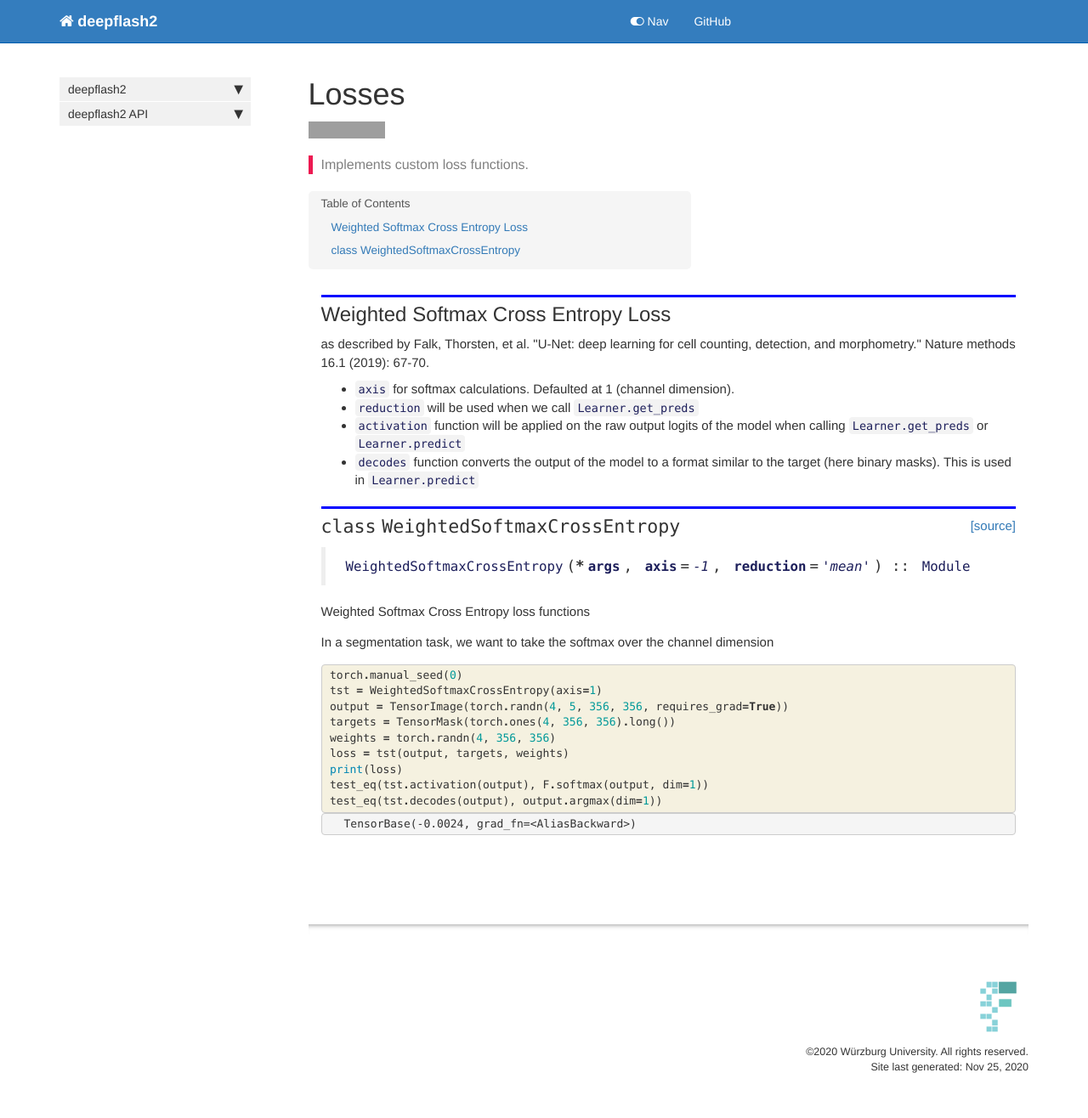
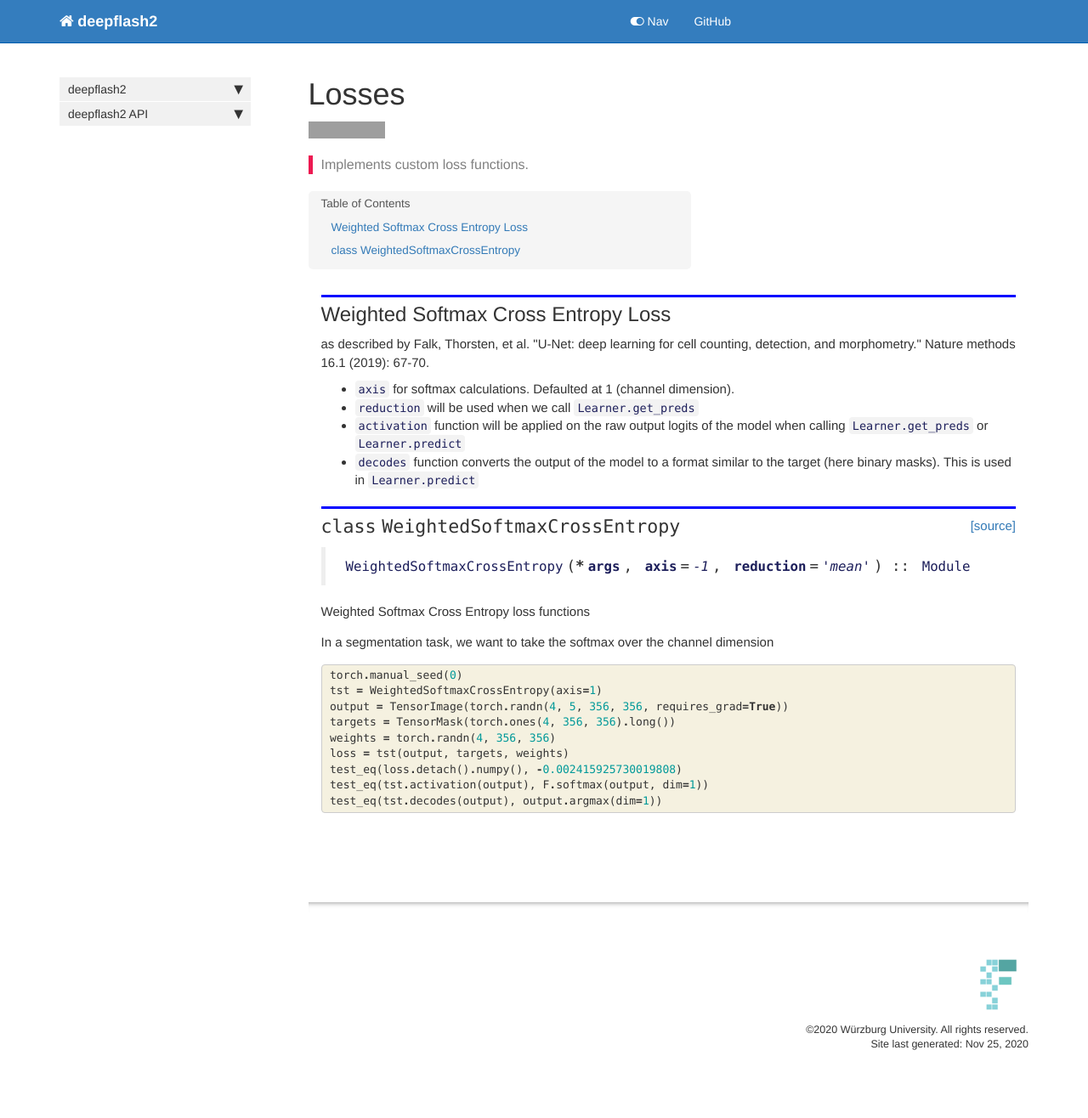
Before and after one commit to matjesg/deepflash2, a Jekyll site: the page built from docs/losses.html, in a window 1280 px wide. Shown: the whole page at 85% size. Built offline with Jekyll 4.4.1, drawn with Linux system fonts in a browser that asks for light colours; nearby versions of some CDN libraries; comment, search, counter and statistics services are not loaded; after the commit the page ends 1289 px from its top, so only the background shows below that; grey boxes are pictures that could not be loaded.

Commit message:
adding test

```diff
--- a/docs/losses.html
+++ b/docs/losses.html
@@ -101,7 +101,7 @@ nb_path: "nbs/05_losses.ipynb"
 <span class="n">targets</span> <span class="o">=</span> <span class="n">TensorMask</span><span class="p">(</span><span class="n">torch</span><span class="o">.</span><span class="n">ones</span><span class="p">(</span><span class="mi">4</span><span class="p">,</span> <span class="mi">356</span><span class="p">,</span> <span class="mi">356</span><span class="p">)</span><span class="o">.</span><span class="n">long</span><span class="p">())</span>
 <span class="n">weights</span> <span class="o">=</span> <span class="n">torch</span><span class="o">.</span><span class="n">randn</span><span class="p">(</span><span class="mi">4</span><span class="p">,</span> <span class="mi">356</span><span class="p">,</span> <span class="mi">356</span><span class="p">)</span>
 <span class="n">loss</span> <span class="o">=</span> <span class="n">tst</span><span class="p">(</span><span class="n">output</span><span class="p">,</span> <span class="n">targets</span><span class="p">,</span> <span class="n">weights</span><span class="p">)</span>
-<span class="nb">print</span><span class="p">(</span><span class="n">loss</span><span class="p">)</span>
+<span class="n">test_eq</span><span class="p">(</span><span class="n">loss</span><span class="o">.</span><span class="n">detach</span><span class="p">()</span><span class="o">.</span><span class="n">numpy</span><span class="p">(),</span> <span class="o">-</span><span class="mf">0.002415925730019808</span><span class="p">)</span>
 <span class="n">test_eq</span><span class="p">(</span><span class="n">tst</span><span class="o">.</span><span class="n">activation</span><span class="p">(</span><span class="n">output</span><span class="p">),</span> <span class="n">F</span><span class="o">.</span><span class="n">softmax</span><span class="p">(</span><span class="n">output</span><span class="p">,</span> <span class="n">dim</span><span class="o">=</span><span class="mi">1</span><span class="p">))</span>
 <span class="n">test_eq</span><span class="p">(</span><span class="n">tst</span><span class="o">.</span><span class="n">decodes</span><span class="p">(</span><span class="n">output</span><span class="p">),</span> <span class="n">output</span><span class="o">.</span><span class="n">argmax</span><span class="p">(</span><span class="n">dim</span><span class="o">=</span><span class="mi">1</span><span class="p">))</span>
 </pre></div>
@@ -110,20 +110,6 @@ nb_path: "nbs/05_losses.ipynb"
 </div>
 </div>
 
-<div class="output_wrapper">
-<div class="output">
-
-<div class="output_area">
-
-<div class="output_subarea output_stream output_stdout output_text">
-<pre>TensorBase(-0.0024, grad_fn=&lt;AliasBackward&gt;)
-</pre>
-</div>
-</div>
-
-</div>
-</div>
-
 </div>
     {% endraw %}
 
```
Also changed, not shown: 1 other file.
